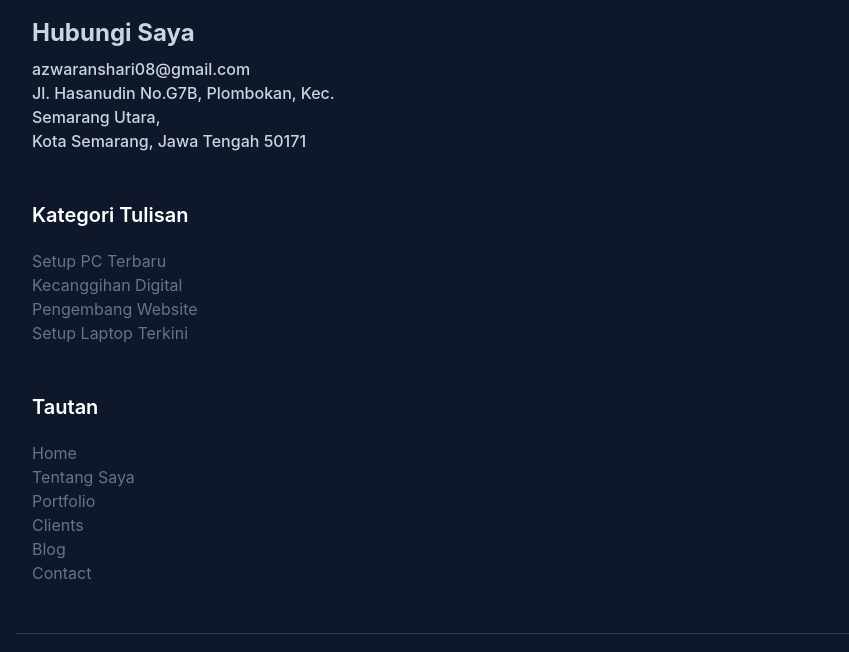
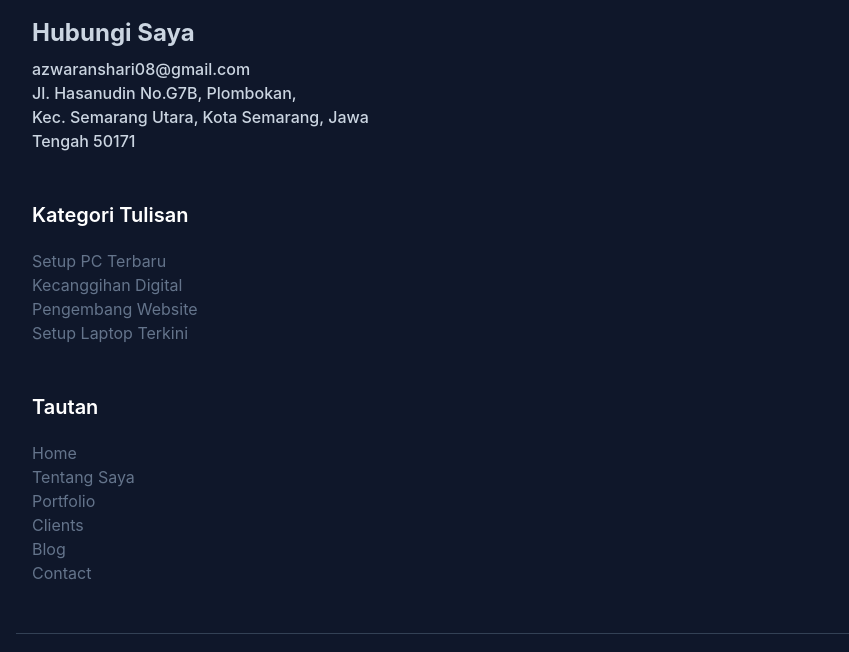
Before and after one commit to Azwar-as/MrAzwar.github.io, a website: page index.html in a window 1280 px wide. Shown: the part 5881-6533 px from the top of the page, without its empty margins (0-849 px from the left). Drawn offline with Linux system fonts and the light colour scheme.

Commit message:
third commit

```diff
--- a/index.html
+++ b/index.html
@@ -412,8 +412,8 @@
                     <h2 class="font-bold text-4xl text-white mb-5">Mr.Azwar</h2>
                     <h3 class="font-bold text-2xl mb-2">Hubungi Saya</h3>
                     <p>azwaranshari08@gmail.com</p>
-                    <p>Jl. Hasanudin No.G7B, Plombokan, Kec. Semarang Utara,</p>
-                    <p>Kota Semarang, Jawa Tengah 50171</p>
+                    <p>Jl. Hasanudin No.G7B, Plombokan,</p>
+                    <p>Kec. Semarang Utara, Kota Semarang, Jawa Tengah 50171</p>
                 </div>
                 <div class="w-full px-4 mb-12 md:1/3">
                     <h3 class="font-semibold text-xl text-white mb-5">Kategori Tulisan</h3>
```
